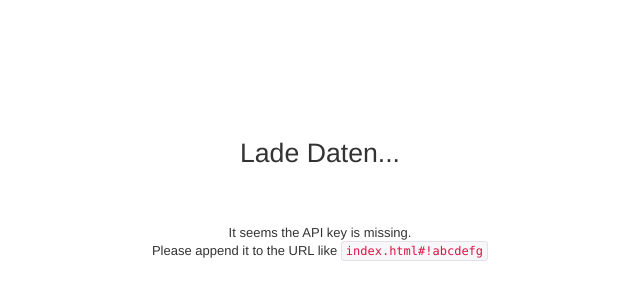
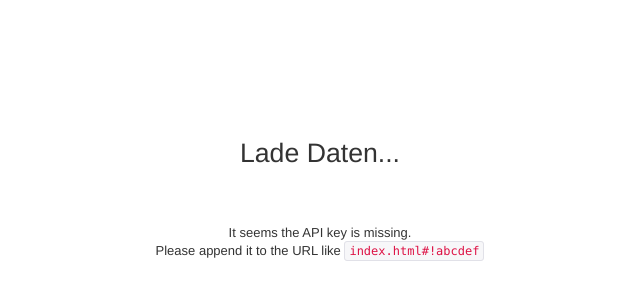
Before and after one commit to nils-werner/owm-display, a plain HTML site: page index.html in a window 1280 px wide. Shown: the part 196-496 px from the top of the page, 314-954 px from the left. Drawn offline with Linux system fonts and the light colour scheme.

Commit message:
Mention url thing in readme

```diff
--- a/index.html
+++ b/index.html
@@ -107,7 +107,7 @@
 	<div class="row">
 		<div id="apimissing" class="span12">
 			It seems the API key is missing.<br />
-			Please append it to the URL like <code>index.html#!abcdefg</code>
+			Please append it to the URL like <code>index.html#!abcdef</code>
 		</div>
 	</div>
 </body>
```
Also changed, not shown: 1 other file.
